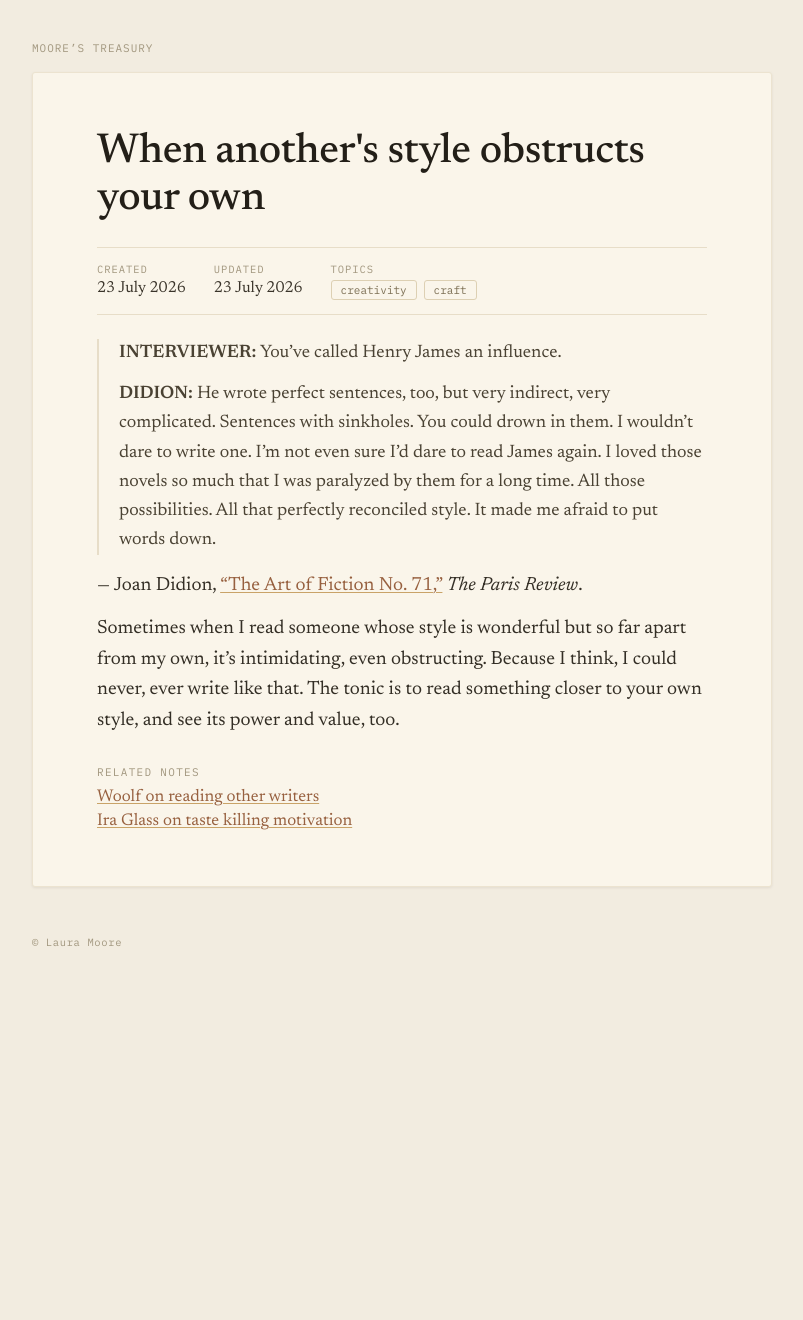
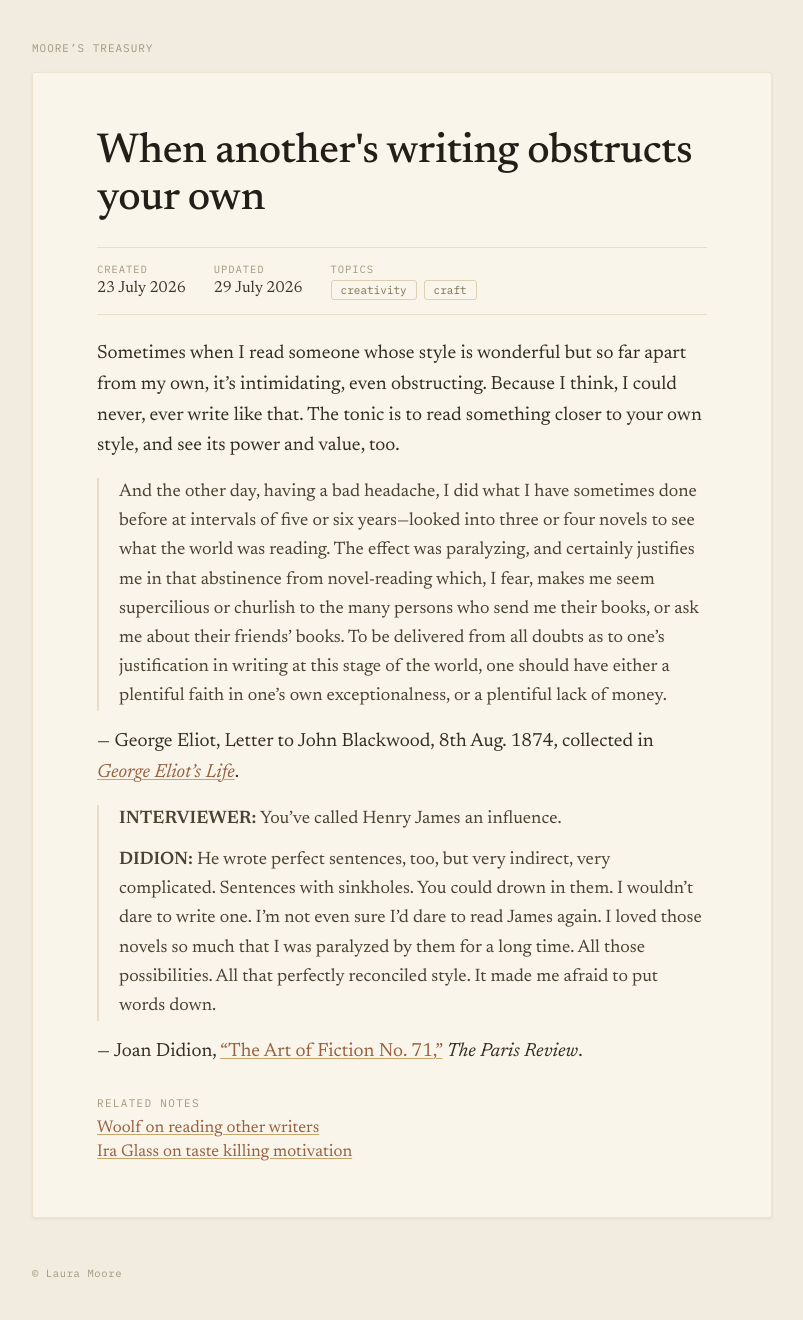
Before and after one commit to lauramoorewrites-del/treasury, a Jekyll site: the page built from _pages/when-anothers-style-obstructs-your-own.md, in a window 1280 px wide. Shown: the whole page, without its empty margins (238-1041 px from the left). Built offline with Jekyll 4.4.1, drawn with Linux system fonts in a browser that asks for light colours; before the commit the page ends 989 px from its top, so only the background shows below that.

Commit message:
Update when-anothers-style-obstructs-your-own.md

```diff
--- a/_pages/when-anothers-style-obstructs-your-own.md
+++ b/_pages/when-anothers-style-obstructs-your-own.md
@@ -1,8 +1,8 @@
 ---
 layout: default
-title: "When another's style obstructs your own"
+title: "When another's writing obstructs your own"
 created: "23 July 2026"
-updated: "23 July 2026"
+updated: "29 July 2026"
 topics: [creativity, craft]
 related:
   - title: "Woolf on reading other writers"
@@ -11,10 +11,14 @@ related:
     url: "/ira-glass-on-taste-killing-motivation/"
 ---
 
+Sometimes when I read someone whose style is wonderful but so far apart from my own, it's intimidating, even obstructing. Because I think, I could never, ever write like that. The tonic is to read something closer to your own style, and see its power and value, too.
+
+> And the other day, having a bad headache, I did what I have sometimes done before at intervals of five or six years—looked into three or four novels to see what the world was reading. The effect was paralyzing, and certainly justifies me in that abstinence from novel-reading which, I fear, makes me seem supercilious or churlish to the many persons who send me their books, or ask me about their friends' books. To be delivered from all doubts as to one's justification in writing at this stage of the world, one should have either a plentiful faith in one's own exceptionalness, or a plentiful lack of money.
+
+— George Eliot, Letter to John Blackwood, 8th Aug. 1874, collected in *[George Eliot's Life](https://www.gutenberg.org/files/43043/43043-h/43043-h.htm)*.
+
 > **INTERVIEWER:** You've called Henry James an influence.
 >
 > **DIDION:** He wrote perfect sentences, too, but very indirect, very complicated. Sentences with sinkholes. You could drown in them. I wouldn't dare to write one. I'm not even sure I'd dare to read James again. I loved those novels so much that I was paralyzed by them for a long time. All those possibilities. All that perfectly reconciled style. It made me afraid to put words down.
 
 — Joan Didion, ["The Art of Fiction No. 71,"](https://www.theparisreview.org/interviews/3439/the-art-of-fiction-no-71-joan-didion) *The Paris Review*.
-
-Sometimes when I read someone whose style is wonderful but so far apart from my own, it's intimidating, even obstructing. Because I think, I could never, ever write like that. The tonic is to read something closer to your own style, and see its power and value, too.
```
